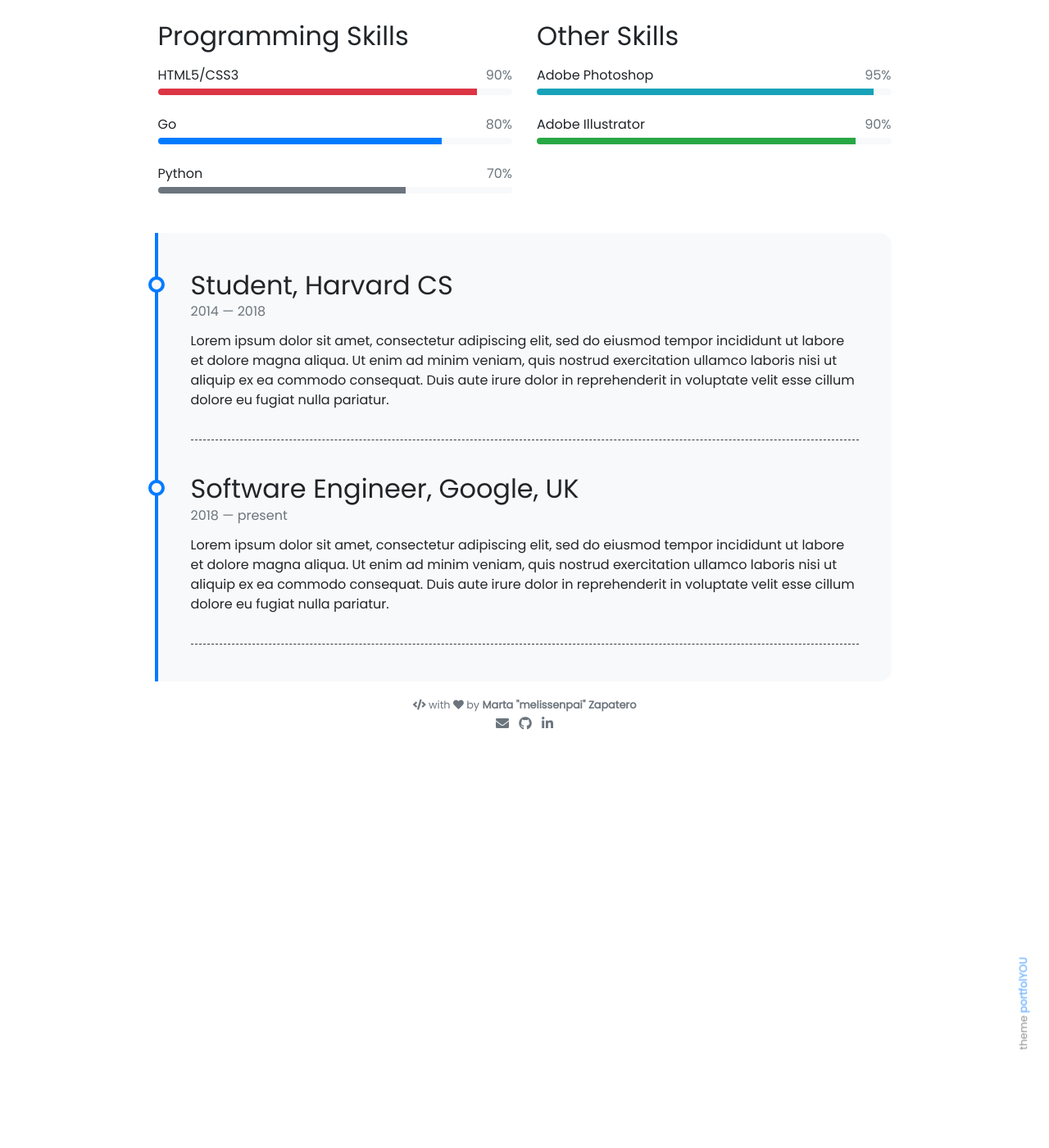
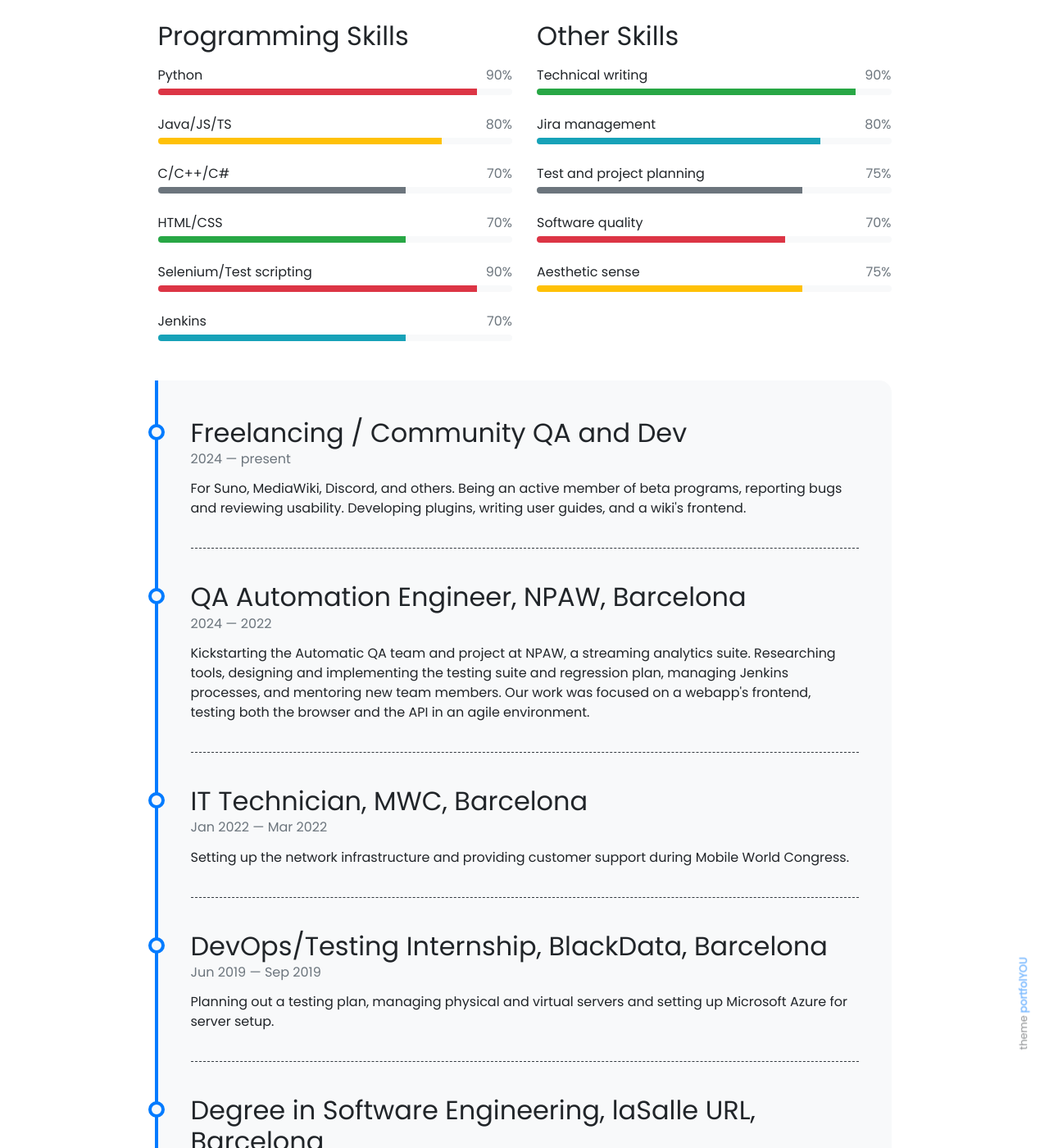
Before and after one commit to Togekiss/togekiss.github.io, a Jekyll site: the page built from pages/about.md, in a window 1280 px wide and 1400 px high, scrolled down 537 px. Shown: the whole window at 82% size. Built offline with Jekyll 4.4.1, drawn with Linux system fonts in a browser that asks for light colours; emoji names are drawn with the system emoji font; before the commit the page ends 1448 px from its top, so only the background shows below that; some of the changed text lies outside the part shown.

```diff
--- a/_data/other-skills.yml
+++ b/_data/other-skills.yml
@@ -1,7 +1,19 @@
-- name: Adobe Photoshop
-  percentage: 95
+- name: Technical writing
+  percentage: 90
+  color: success
+
+- name: Jira management
+  percentage: 80
   color: info
 
-- name: Adobe Illustrator
-  percentage: 90
-  color: success
+- name: Test and project planning
+  percentage: 75
+  color: secondary
+
+- name: Software quality
+  percentage: 70
+  color: danger
+
+- name: Aesthetic sense
+  percentage: 75
+  color: warning
--- a/_data/programming-skills.yml
+++ b/_data/programming-skills.yml
@@ -1,11 +1,23 @@
-- name: HTML5/CSS3
+- name: Python
   percentage: 90
   color: danger
 
-- name: Go
+- name: Java/JS/TS
   percentage: 80
-  color:
+  color: warning
 
-- name: Python
+- name: C/C++/C#
   percentage: 70
   color: secondary
+
+- name: HTML/CSS
+  percentage: 70
+  color: success
+
+- name: Selenium/Test scripting
+  percentage: 90
+  color: danger
+
+- name: Jenkins
+  percentage: 70
+  color: info
--- a/_data/timeline.yml
+++ b/_data/timeline.yml
@@ -1,17 +1,29 @@
-- title: Student, Harvard CS
-  from: 2014
-  to: 2018
-  description: Lorem ipsum dolor sit amet, consectetur adipiscing elit,
-               sed do eiusmod tempor incididunt ut labore et dolore magna aliqua.
-               Ut enim ad minim veniam, quis nostrud exercitation ullamco laboris
-               nisi ut aliquip ex ea commodo consequat. Duis aute irure dolor in
-               reprehenderit in voluptate velit esse cillum dolore eu fugiat nulla pariatur.
+- title: Freelancing / Community QA and Dev
+  from: 2024
+  to: present
+  description: For Suno, MediaWiki, Discord, and others. Being an active member of beta programs, reporting bugs and reviewing
+                usability. Developing plugins, writing user guides, and a wiki's frontend.
 
-- title: Software Engineer, Google, UK
-  from: 2018
-  to: present
-  description: Lorem ipsum dolor sit amet, consectetur adipiscing elit,
-               sed do eiusmod tempor incididunt ut labore et dolore magna aliqua.
-               Ut enim ad minim veniam, quis nostrud exercitation ullamco laboris
-               nisi ut aliquip ex ea commodo consequat. Duis aute irure dolor in
-               reprehenderit in voluptate velit esse cillum dolore eu fugiat nulla pariatur.
+- title: QA Automation Engineer, NPAW, Barcelona
+  from: 2024
+  to: 2022
+  description: Kickstarting the Automatic QA team and project at NPAW, a streaming analytics suite. Researching
+                tools, designing and implementing the testing suite and regression
+                plan, managing Jenkins processes, and mentoring new team members. Our
+                work was focused on a webapp's frontend, testing both the browser and
+                the API in an agile environment.
+
+- title: IT Technician, MWC, Barcelona
+  from: Jan 2022
+  to: Mar 2022
+  description: Setting up the network infrastructure and providing customer support during Mobile World Congress.
+
+- title: DevOps/Testing Internship, BlackData, Barcelona
+  from: Jun 2019
+  to: Sep 2019
+  description: Planning out a testing plan, managing physical and virtual servers and setting up Microsoft Azure for server setup.
+
+- title: Degree in Software Engineering, laSalle URL, Barcelona
+  from: 2015
+  to: 2021
+  description: And CCNA1 Certification from Cisco
```
Also changed, not shown: _includes/elements/wikistub.html (added, +45 -0 lines), _projects/1 Heroku.md (added, +38 -0 lines), _projects/2 this website.md (added, +27 -0 lines), _projects/3 DL Elysium wiki.md (added, +185 -0 lines), _projects/4 QA Automation.md (added, +22 -0 lines), _projects/DL Elysium wiki.md (deleted, +0 -9 lines), _projects/Heroku.md (deleted, +0 -8 lines), _projects/QA Automation.md (deleted, +0 -8 lines), assets/img/elysium1.png (added), assets/img/elysium2.png (added), assets/img/heroku1.png (added), assets/img/heroku2.png (added).
